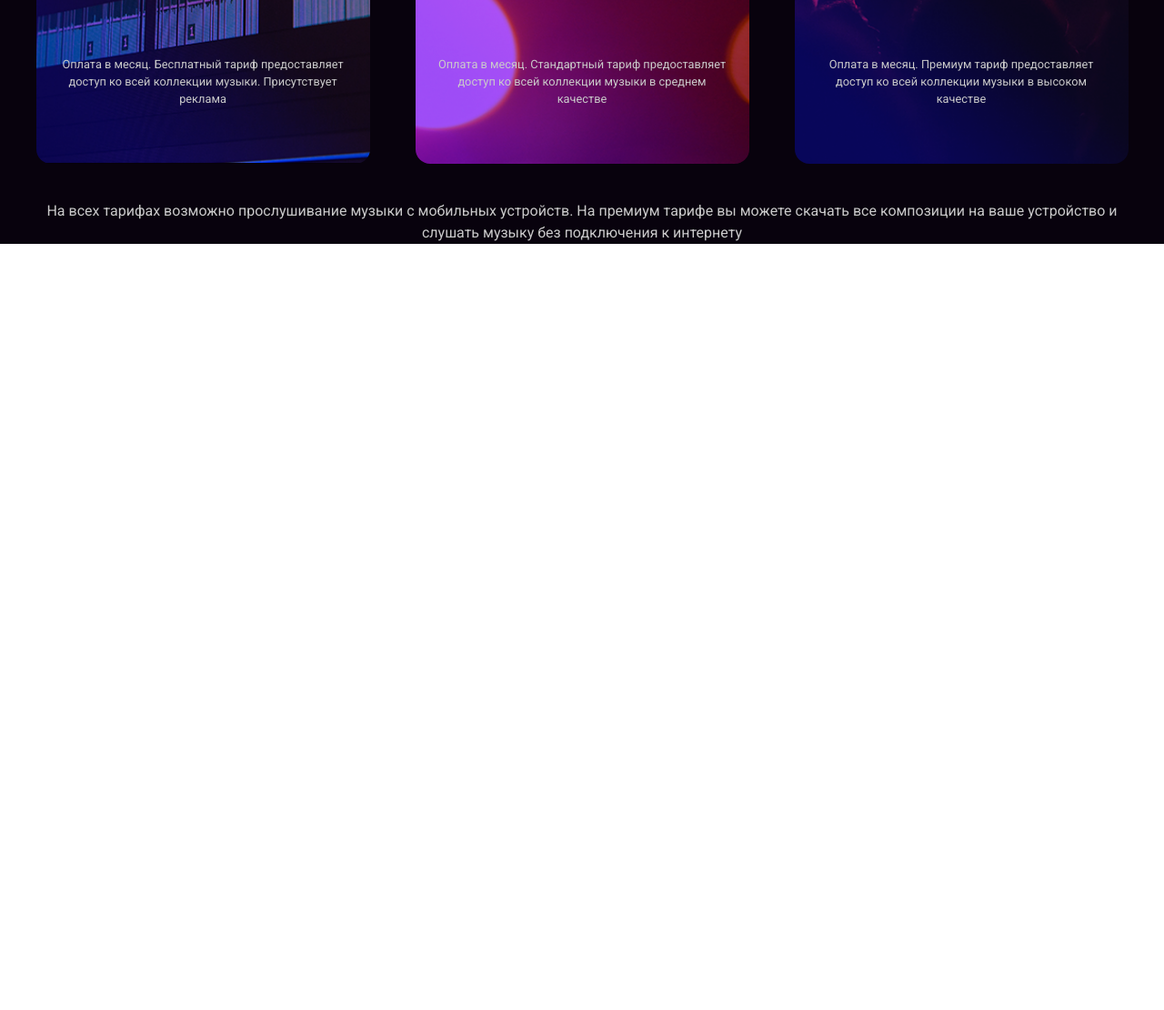
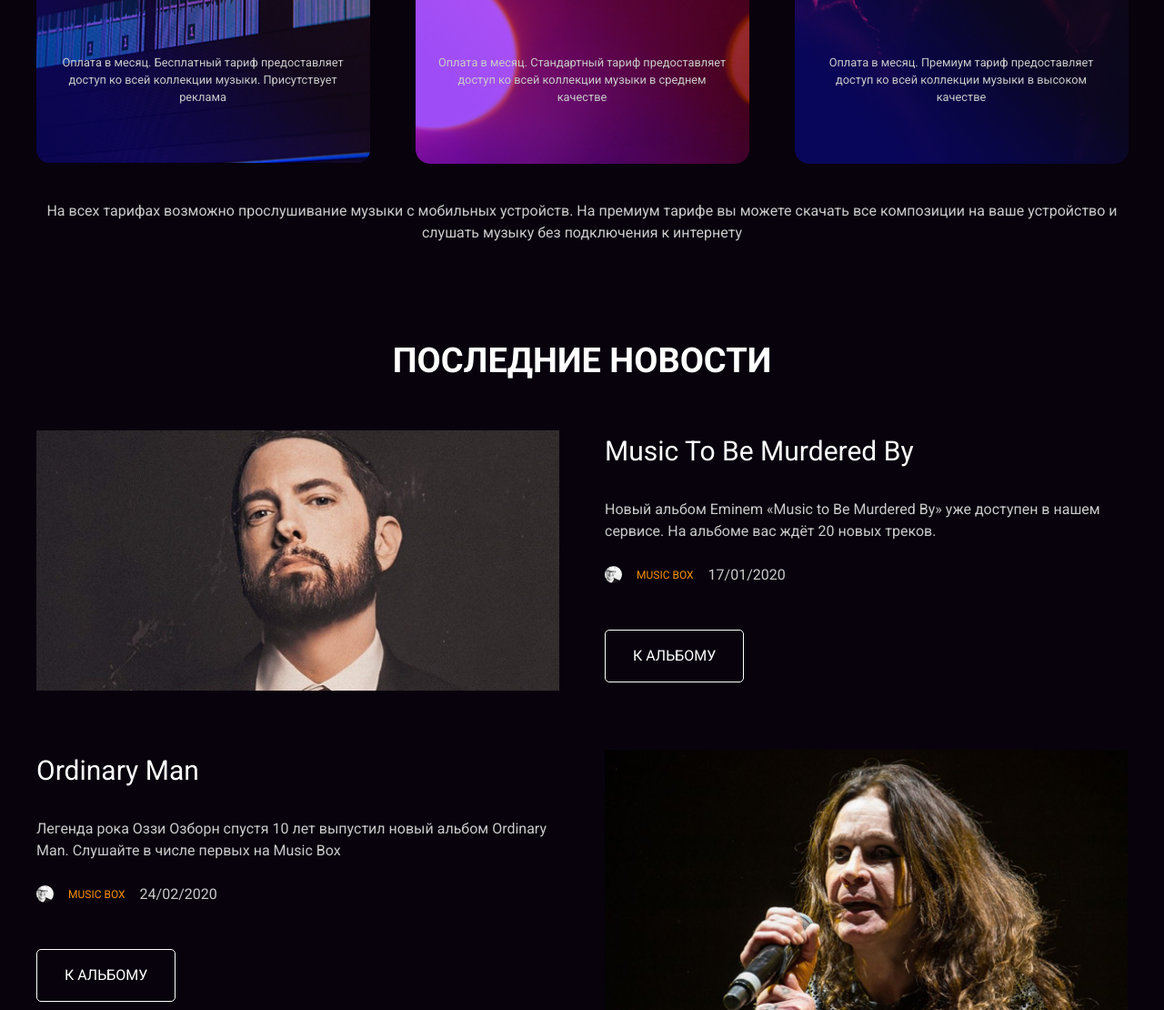
Before and after one commit to cherezen/layout-designer-positioning-project-56, a website: page src/index.html in a window 1280 px wide. Shown: the part 1390-2500 px from the top of the page at 91% size. Before the commit the page ends 1658 px from the top, so only its background shows below. Drawn offline with Linux system fonts and the light colour scheme.

Commit message:
added page-news section

```diff
--- a/src/index.html
+++ b/src/index.html
@@ -97,5 +97,45 @@
       </div>
     </div>
   </section>
+
+  <section class="page-news">
+    <div class="container">
+      <h2>Последние новости</h2>
+      <div class="page-news__news-list">
+
+        <div class="page-news__news-item news">
+          <img src="images/Music to Be Murdered By.png" alt="Music to Be Murdered By">
+          <div class="news__wrapper">
+            <h3>Music to Be Murdered By</h3>
+            <p class="news__text">Новый альбом Eminem «Music to Be Murdered By» уже доступен в нашем сервисе. На альбоме вас ждёт 20 новых треков.</p>
+            <div class="news__info">
+              <div class="news__author">
+                <div class="news__author-image"></div>
+                <span class="news__author-name">Music box</span>
+              </div>
+              <span class="news__date">17/01/2020</span>
+            </div>
+            <a class="btn btn_outline">К альбому</a>
+          </div>
+        </div>
+
+        <div class="page-news__news-item news">
+          <img src="images/Ordinary Man.png" alt="Ordinary Man">
+          <div class="news__wrapper">
+            <h3>Ordinary Man</h3>
+            <p class="news__text">Легенда рока Оззи Озборн спустя 10 лет выпустил новый альбом Ordinary Man. Слушайте в числе первых на Music Box</p>
+            <div class="news__info">
+              <div class="news__author">
+                <div class="news__author-image"></div>
+                <span class="news__author-name">Music box</span>
+              </div>
+              <span class="news__date">24/02/2020</span>
+            </div>
+            <a class="btn btn_outline">К альбому</a>
+          </div>
+        </div>
+      </div>
+    </div>
+  </section>
 </body>
 </html>
--- a/src/scss/app.scss
+++ b/src/scss/app.scss
@@ -3,3 +3,4 @@
 @import "header";
 @import "main";
 @import "page-pricing";
+@import "page-news";
--- a/src/scss/general.scss
+++ b/src/scss/general.scss
@@ -19,6 +19,7 @@
 h2 {
   font-size: 38px;
   line-height: 57px;
+  text-align: center;
 }
 h1, h2, h3 {
   font-weight: 700;
@@ -40,7 +41,7 @@
   font-size: 13px;
   cursor: pointer;
   &_outline {
-    border: 2px solid $white;
+    border: 1px solid $white;
     background-color: transparent;
     font-size: 16px;
     display: flex;
--- /dev/null
+++ b/src/scss/page-news.scss
@@ -0,0 +1,86 @@
+.page-news {
+  padding-top: 100px;
+  background-color: $black;
+  &__news-list {
+    display: flex;
+    flex-direction: column;
+    row-gap: 65px;
+    margin-top: 48px;
+  }
+}
+.news {
+  display: flex;
+  justify-content: space-between;
+  &:nth-child(even) {
+    flex-direction: row-reverse;
+  }
+  img {
+    width: 575px;
+    height: 286px;
+  }
+  &__wrapper {
+    width: 575px;
+  }
+  h3 {
+    text-transform: capitalize;
+    margin-bottom: 30px;
+    font-size: 30px;
+    line-height: 45px;
+  }
+  &__text {
+    color: $grey;
+  }
+  &__info {
+    margin-top: 24px;
+    display: flex;
+    align-items: center;
+    column-gap: 16px;
+  }
+  &__author {
+    display: flex;
+    align-items: center;
+    column-gap: 16px;
+  }
+  &__author-image {
+    width: 19px;
+    height: 19px;
+    border-radius: 50%;
+    background: url('../images/avatar.png') center center / cover no-repeat;
+  }
+  &__author-name {
+    text-transform: uppercase;
+    color: $orange;
+    font-size: 12px;
+  }
+  &__date {
+    color: $grey;
+  }
+  .btn_outline {
+    margin-top: 48px;
+    padding: 16px 30px;
+    width: fit-content;
+  }
+}
+
+@media(max-width: 1239px) {
+  .news {
+    flex-direction: column;
+    row-gap: 50px;
+    img,
+    &__wrapper {
+      width: 100%;
+    }
+    img {
+      object-fit: cover;
+    }
+    &:nth-child(even) {
+      flex-direction: column;
+      row-gap: 50px;
+    }
+    h3 {
+      margin-bottom: 16px;
+      font-size: 16px;
+      line-height: 24px;
+    }
+  }
+}
```
Also changed, not shown: src/css/app.css, src/css/page-news.css (added), 2 other files.
